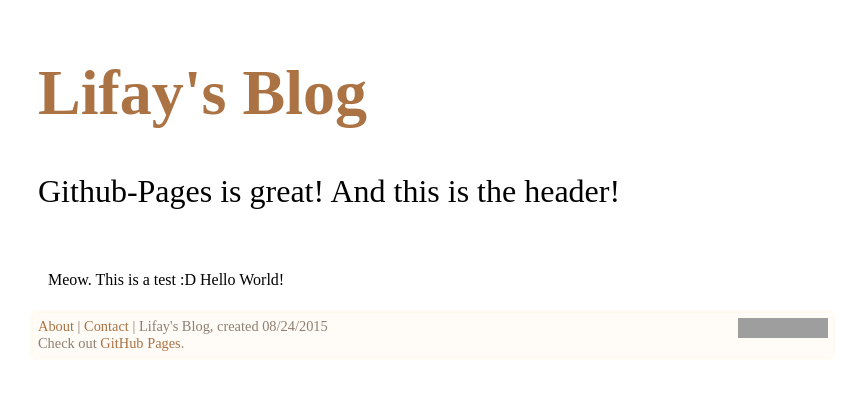
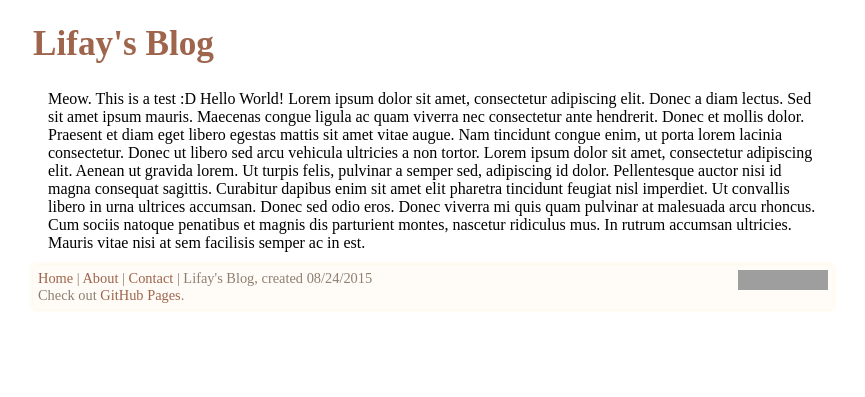
Before and after one commit to LiFaytheGoblin/LiFaytheGoblin.github.io, a Jekyll site: the page built from _posts/2015-08-23-Hello-World.html, in a window 1280 px wide. Shown: the top 397 px of the page, without its empty margins (207-1072 px from the left). Built offline with Jekyll 4.4.1, drawn with Linux system fonts in a browser that asks for light colours; grey boxes are pictures that could not be loaded.

Commit message:
More styling

```diff
--- a/_includes/footer.html
+++ b/_includes/footer.html
@@ -1,6 +1,6 @@
 <div class="footer">
 <div class="footertext">
-<a href="/about.html" title="About">About</a> | <a href="contact.html" title="Contact">Contact</a> | Lifay's Blog, created 08/24/2015 <br />
+<a href="/" title="Home">Home</a> | <a href="/about.html" title="About">About</a> | <a href="contact.html" title="Contact">Contact</a> | Lifay's Blog, created 08/24/2015 <br />
 Check out <a href="https://pages.github.com/" title="GitHub Pages">GitHub Pages</a>.
 </div>
 <!--license-->
--- a/_includes/header.html
+++ b/_includes/header.html
@@ -1,4 +1,3 @@
 <div class="header">
 <h1><a href="/" title="Home">Lifay's Blog</a></h1>
-<p>Github-Pages is great! And this is the header!</p>
 </div>
--- a/_posts/2015-08-23-Hello-World.html
+++ b/_posts/2015-08-23-Hello-World.html
@@ -3,4 +3,18 @@
 title: Hello World
 ---
 
-<p>Meow. This is a test :D Hello World!</p>
+Meow. This is a test :D Hello World!
+
+Lorem ipsum dolor sit amet, consectetur adipiscing elit. Donec a diam lectus. Sed sit amet ipsum mauris.
+Maecenas congue ligula ac quam viverra nec consectetur ante hendrerit. Donec et mollis dolor.
+Praesent et diam eget libero egestas mattis sit amet vitae augue.
+Nam tincidunt congue enim, ut porta lorem lacinia consectetur.
+Donec ut libero sed arcu vehicula ultricies a non tortor.
+Lorem ipsum dolor sit amet, consectetur adipiscing elit.
+Aenean ut gravida lorem. Ut turpis felis, pulvinar a semper sed, adipiscing id dolor.
+Pellentesque auctor nisi id magna consequat sagittis.
+Curabitur dapibus enim sit amet elit pharetra tincidunt feugiat nisl imperdiet.
+Ut convallis libero in urna ultrices accumsan. Donec sed odio eros.
+Donec viverra mi quis quam pulvinar at malesuada arcu rhoncus.
+Cum sociis natoque penatibus et magnis dis parturient montes, nascetur ridiculus mus.
+In rutrum accumsan ultricies. Mauris vitae nisi at sem facilisis semper ac in est.
--- a/style.css
+++ b/style.css
@@ -1,14 +1,20 @@
 a {
-    color: #AB7243;
+    color: #9E654C;
 	text-decoration: none;
 }
 
 a:hover {
-    color: #EDA164;
+    color: #FFCE7D;
 }
 
 li {
 	list-style-type: none;
+	font-size:1.1em;
+}
+
+li:before {
+  content: "♠";
+  font-size:1.2em;
 }
 
 .container {
@@ -17,12 +23,13 @@
 }
 
 .header {
-	padding:5px;
-	font-size:2em;
+	margin-bottom:10px;
+	font-size:1.1em;
 }
 
 .footer {
 	padding:5px;
+	margin-top:10px;
 	font-size:0.9em;
 	background-color: #FFFCF7;
 	box-shadow:0px 0px 5px #FFF0D6;
@@ -45,4 +52,5 @@
 .postexcerpt {
 	font-size:0.9em;
 	color: #8F7E71;
+
 }
```
Also changed, not shown: index.html (+4 -4 lines).
